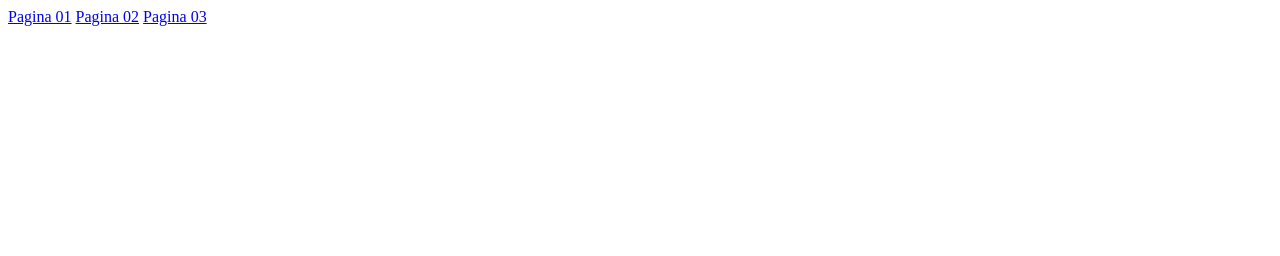
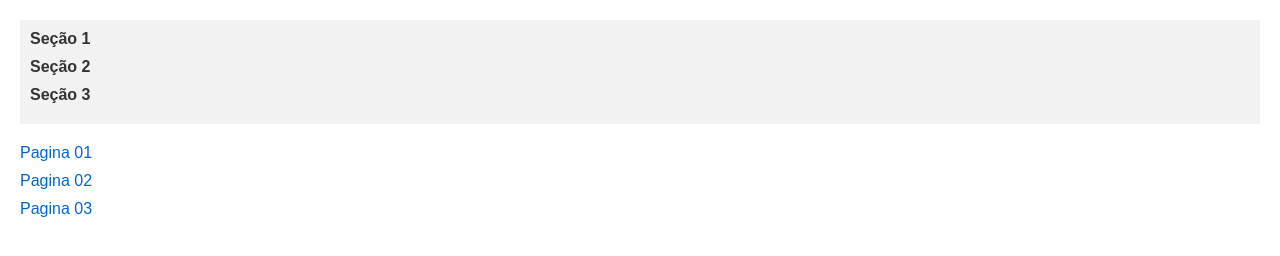
Before and after one commit to grmgustavo/projeto-de-interface, a plain HTML site: page atividade-02/index.html in a window 1280 px wide. Drawn offline with Linux system fonts and the light colour scheme.

Commit message:
feat: add atividade 02

```diff
--- a/atividade-02/index.html
+++ b/atividade-02/index.html
@@ -5,9 +5,42 @@
     <meta charset="UTF-8">
     <meta name="viewport" content="width=device-width, initial-scale=1.0">
     <title>Atividade 02</title>
+    <style>
+        body {
+            font-family: Arial, sans-serif;
+            margin: 20px;
+        }
+
+        nav {
+            background-color: #f2f2f2;
+            padding: 10px;
+            margin-bottom: 20px;
+        }
+
+        nav a {
+            margin-right: 10px;
+            text-decoration: none;
+            color: #333;
+            font-weight: bold;
+        }
+
+        a {
+            display: block;
+            margin-bottom: 10px;
+            text-decoration: none;
+            color: #0066cc;
+        }
+    </style>
 </head>
 
 <body>
+
+    <nav>
+        <a href="./pagina-01.html">Seção 1</a>
+        <a href="./pagina-02.html">Seção 2</a>
+        <a href="./pagina-03.html">Seção 3</a>
+    </nav>
+
     <a href="./pagina-01.html">Pagina 01</a>
     <a href="./pagina-02.html">Pagina 02</a>
     <a href="./pagina-03.html">Pagina 03</a>
```
Also changed, not shown: atividade-02/pagina-01.html (+6 -0 lines), atividade-02/pagina-02.html (+5 -0 lines), atividade-02/pagina-03.html (+5 -0 lines).
